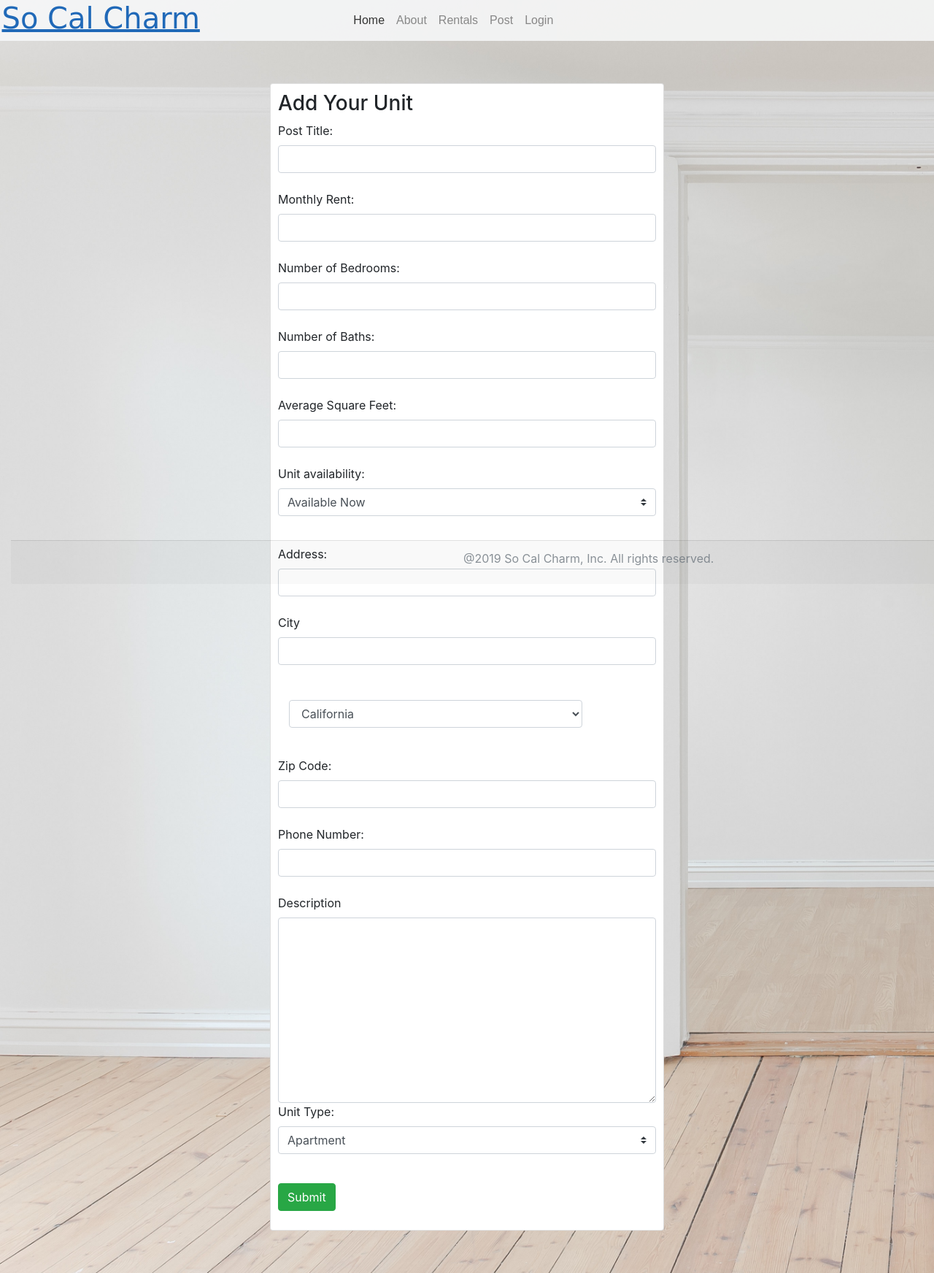
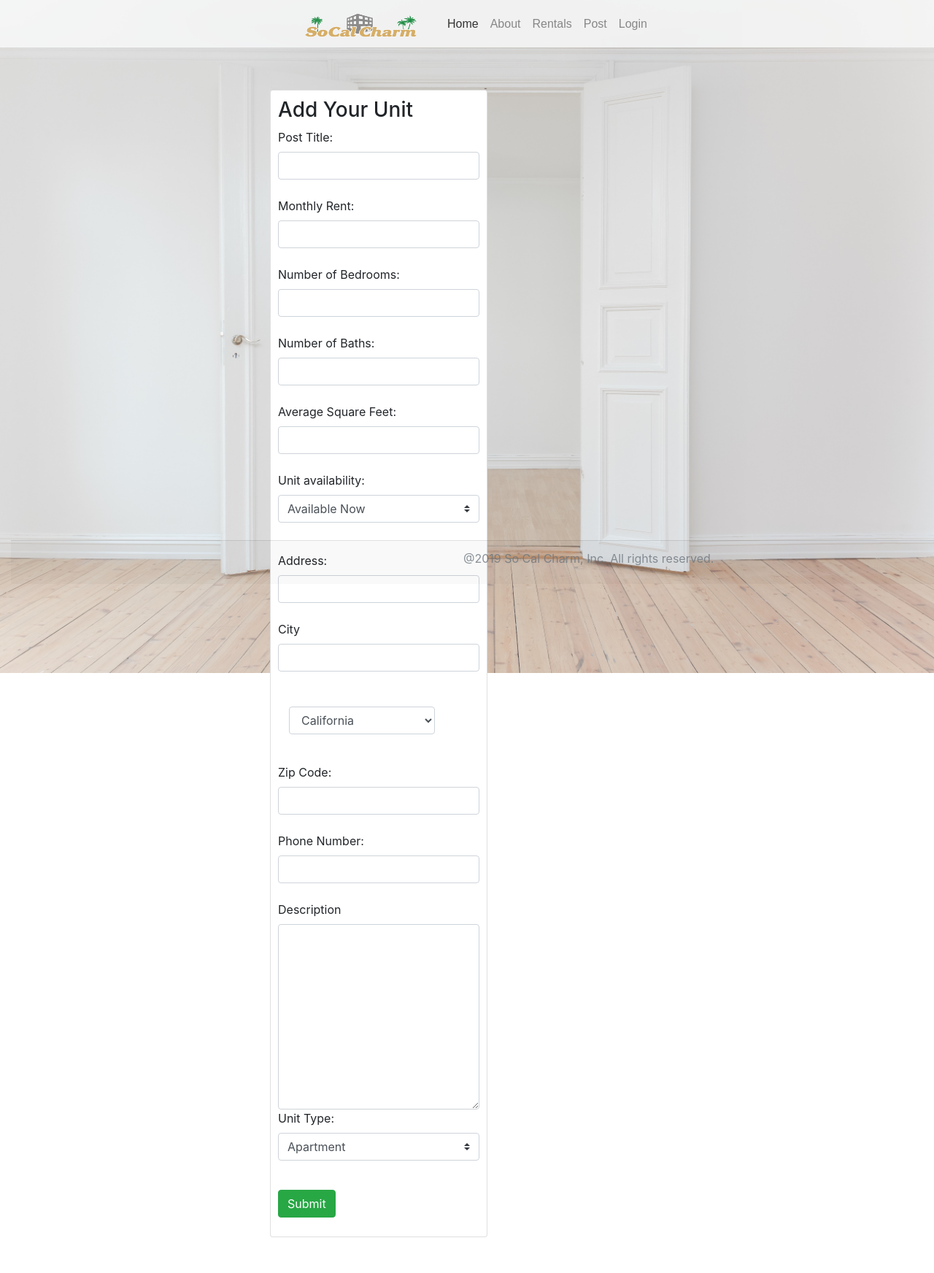
Before and after one commit to marioarau/GroupProject2, a Node server app: page /add in a window 1280 px wide. Shown: the whole page at 73% size. After the commit the page ends 1695 px from the top, so only its background shows below. Run offline with Node 20, Linux system fonts and the light colour scheme; some libraries are stand-ins or nearby versions.

Commit message:
updated nav with logo

```diff
--- a/public/add.html
+++ b/public/add.html
@@ -16,7 +16,7 @@
 <body>
         <div class="navbar">
                 <nav class="navbar navbar-expand-lg navbar-light bg-light">
-            <h1><a href="search.html" class="a1">So Cal Charm</a></h1>
+                    <a href="search.html" class="a1"><img src="./img/SC.png" alt="logo" class="logo"height="50" width="180"></a>
                     <button class="navbar-toggler" type="button" data-toggle="collapse" data-target="#navbarNav" aria-controls="navbarNav" aria-expanded="false" aria-label="Toggle navigation">
                 <span class="navbar-toggler-icon"></span>
               </button>
@@ -24,7 +24,7 @@
                     <div class="collapse navbar-collapse" id="navbarNav">
                         <ul class="navbar-nav">
                             <li class="nav-item active one">
-                        <a class="nav-link" href="search.html">Home <span class="sr-only">(current)</span></a>
+                                <a class="nav-link" href="home.html">Home <span class="sr-only">(current)</span></a>
                             </li>
                             <li class="nav-item one">
                                 <a class="nav-link" href="about.html">About <span class="sr-only"></span></a>
@@ -39,17 +39,17 @@
                                 <a class="nav-link" href="login.html">Login</a>
                             </li>
                         </ul>
+
                     </div>
                     <br>
                 </nav>
             </div>
-    </div>
 
-    <div class="container">
+    <div class="container unit-container">
 
-        <div class="row">
+        <div class="row unit-row">
             <div class="col-md-6 mx-auto my-5">
-                <div class="card">
+                <div class="card unit-card">
                     <h3>Add Your Unit</h3>
                     <form id="unitForm">
                         <div class="form-group">
--- a/public/search.html
+++ b/public/search.html
@@ -17,7 +17,7 @@
 
     <div class="navbar">
         <nav class="navbar navbar-expand-lg navbar-light bg-light">
-            <h1><a href="home.html" class="a1">So Cal Charm</a></h1>
+            <a href="search.html" class="a1"><img src="./img/SC.png" alt="logo" class="logo"height="50" width="180"></a>
             <button class="navbar-toggler" type="button" data-toggle="collapse" data-target="#navbarNav" aria-controls="navbarNav" aria-expanded="false" aria-label="Toggle navigation">
         <span class="navbar-toggler-icon"></span>
       </button>
@@ -40,6 +40,7 @@
                         <a class="nav-link" href="login.html">Login</a>
                     </li>
                 </ul>
+
             </div>
             <br>
         </nav>
--- a/public/styles/styles.css
+++ b/public/styles/styles.css
@@ -11,9 +11,15 @@
 }
 .navbar {
 padding: 0px !important;
+
+}
+
+.logo{
+  margin-left: 400px ;
 }
 .navbar-nav {
-margin-left: 200px;
+margin-left: 20px;
+margin-right: 250px ;
 }
 .a1 {
 color: #A9A9A9;
```
Also changed, not shown: public/about.html (+5 -5 lines), public/home.html (+0 -29 lines), public/login.html (+4 -4 lines), public/rentals.html (+4 -5 lines), public/img/SC.png (added). Lines whose indentation alone changed are shown as unchanged.
